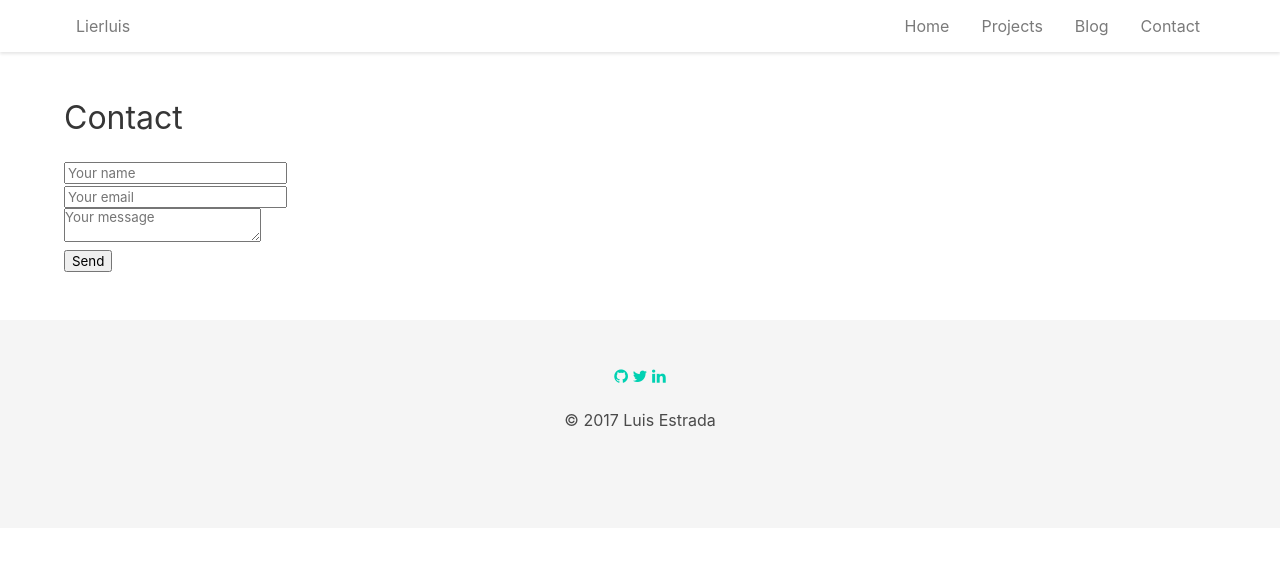
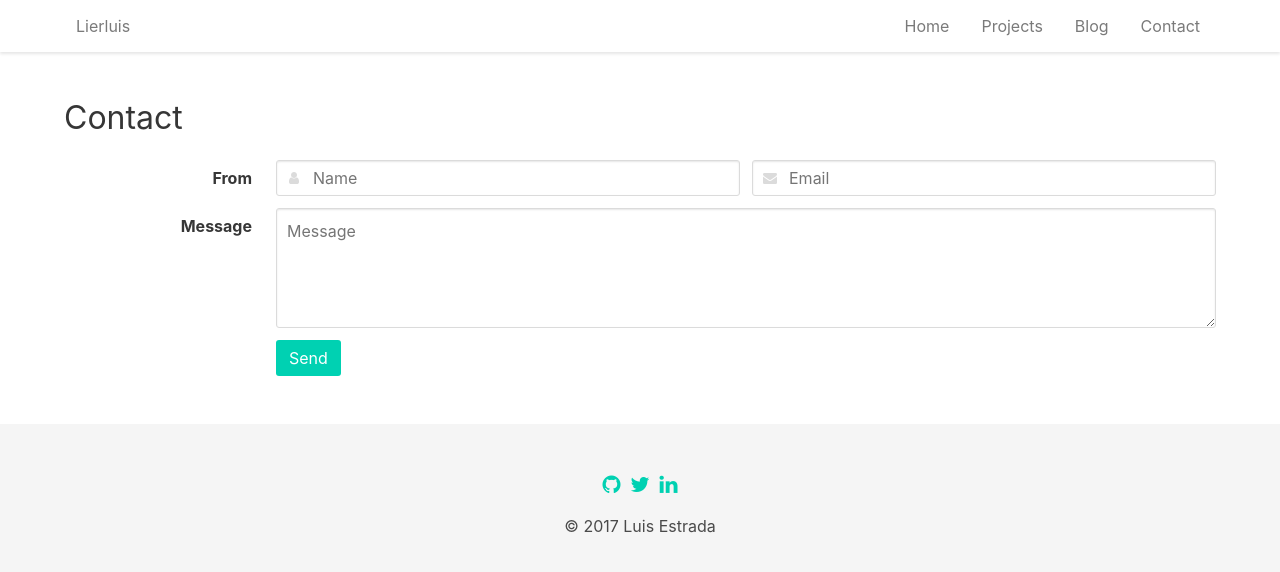
Before and after one commit to lierluis/lierluis.github.io, a Jekyll site: the page built from navigation/contact.md, in a window 1280 px wide. Shown: the top 572 px of the page. Built offline with Jekyll 4.4.1, drawn with Linux system fonts in a browser that asks for light colours; nearby versions of some CDN libraries.

Commit message:
Update style of Contact form -import appropriate Bulma files

```diff
--- a/assets/css/style.scss
+++ b/assets/css/style.scss
@@ -10,7 +10,9 @@
 @import 'bulma/components/nav';
 
 // elements
+@import 'bulma/elements/button';
 @import 'bulma/elements/content';
+@import 'bulma/elements/form';
+@import 'bulma/elements/icon';
 @import 'bulma/elements/other';
 @import 'bulma/elements/title';
-@import 'bulma/elements/form';
--- a/navigation/contact.md
+++ b/navigation/contact.md
@@ -7,9 +7,61 @@ order: 4
 ---
 
 <form method="POST" action="http://formspree.io/luis.es@yahoo.com">
-  <input type="text" name="name" placeholder="Your name"><br>
-  <input type="email" name="email" placeholder="Your email"><br>
-  <textarea name="message" placeholder="Your message"></textarea><br>
+
+  <!-- FROM -->
+  <div class="field is-horizontal">
+    <div class="field-label is-normal">
+      <label class="label">From</label>
+    </div>
+    <div class="field-body">
+      <div class="field is-grouped">
+        <p class="control is-expanded has-icons-left">
+          <input class="input" type="text" name="name" placeholder="Name">
+          <span class="icon is-small is-left">
+            <i class="fa fa-user"></i>
+          </span>
+        </p>
+      </div>
+      <div class="field">
+        <p class="control is-expanded has-icons-left">
+          <input class="input" type="email" name="email" placeholder="Email">
+          <span class="icon is-small is-left">
+            <i class="fa fa-envelope"></i>
+          </span>
+        </p>
+      </div>
+    </div>
+  </div>
+
+  <!-- MESSAGE -->
+  <div class="field is-horizontal">
+    <div class="field-label is-normal">
+      <label class="label">Message</label>
+    </div>
+    <div class="field-body">
+      <div class="field">
+        <div class="control">
+          <textarea class="textarea" name="message" placeholder="Message"></textarea>
+        </div>
+      </div>
+    </div>
+  </div>
+
+  <!-- SPAM -->
   <input type="text" name="_gotcha" style="display:none" />
-  <input type="submit" value="Send"> <!-- button -->
+
+  <!-- SEND -->
+  <div class="field is-horizontal">
+    <div class="field-label">
+      <!-- Left empty for spacing -->
+    </div>
+    <div class="field-body">
+      <div class="field">
+        <div class="control">
+          <input class="button is-primary" type="submit" value="Send">
+        </div>
+      </div>
+    </div>
+  </div>
+
 </form>
```
